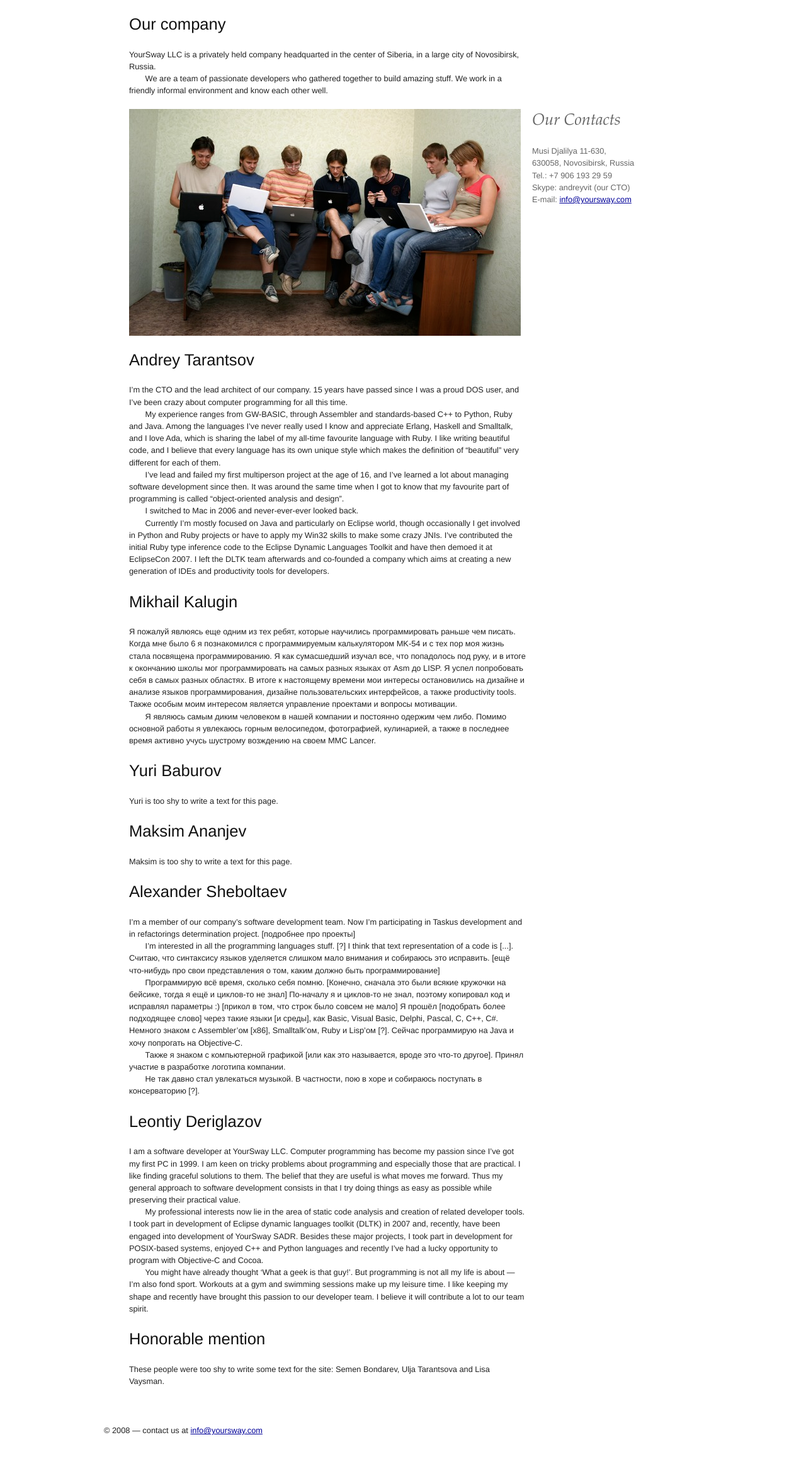
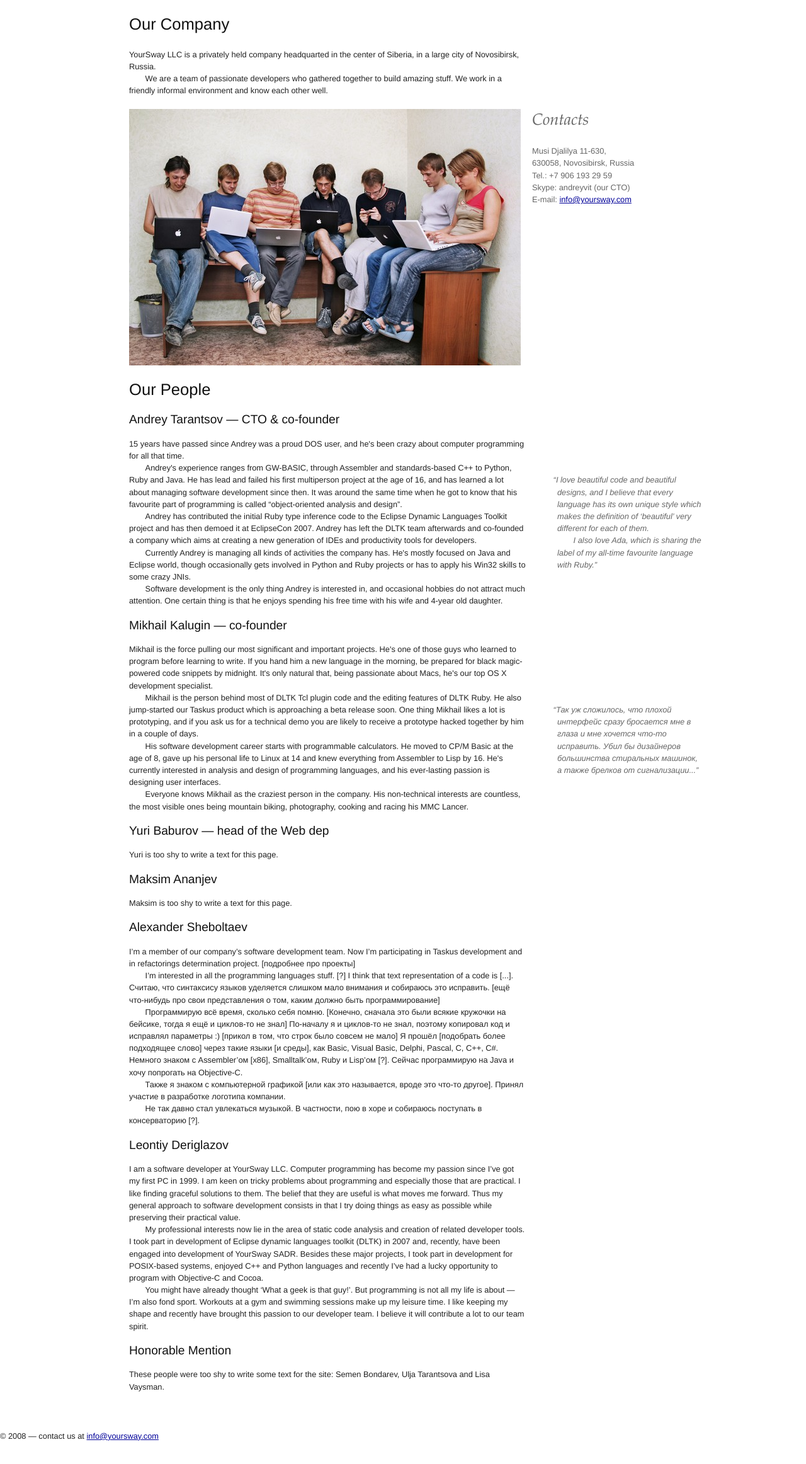
Before and after one commit to andreyvit/yoursway-site, a Django app: template templates/site/aboutus.html in a window 1280 px wide. Shown: the whole page at 63% size. Before the commit the page ends 2278 px from the top, so only its background shows below. Run offline with Django 3.2, Linux system fonts and the light colour scheme; the template is opened without the code that fills it, so the values that code supplies are empty.

Commit message:
More copywriting and design.

```diff
--- a/static/css/blueprint/plugins/fancy-type/fancy-type.css
+++ b/static/css/blueprint/plugins/fancy-type/fancy-type.css
@@ -8,7 +8,7 @@
 -------------------------------------------------------------- */
 
 /* Indentation instead of line shifts for sibling paragraphs. */
-   p + p { text-indent:2em; margin-top:-1.5em; }
+   p + p, p.sibling { text-indent:2em; margin-top:-1.5em; }
 
 /* Ornaments on first paragraph.
    Commented out by default. Use with care.
--- a/static/css/style.css
+++ b/static/css/style.css
@@ -140,7 +140,9 @@
 
 /* everything else -------------------------------- */
 
-blockquote { margin: 0px 20px; font-style: normal !important; }
+/*blockquote { margin: 0px 20px; font-style: normal !important; }*/
+
+blockquote.nomargin { margin-left: 0px; margin-right: 0px; }
 
 .success_story_sidebar { float: right; width: 400px; margin: 0px 0px 10px 30px; }
 
--- a/templates/site/aboutus.html
+++ b/templates/site/aboutus.html
@@ -5,7 +5,7 @@
 
 <div class="column prepend-1 span-16 append-7 last">
 
-<h2>Our company</h2>
+<h2>Our Company</h2>
 
 <p>YourSway LLC is a privately held company headquarted in the center of Siberia, in a large city of Novosibirsk, Russia.</p>
 
@@ -13,12 +13,14 @@
 
 </div>
 
+
+
 <div class="column prepend-1 span-16">
-  <p><img class="top" width="622" height="360" src="/images/aboutus/yoursway-team.jpg"></p>
+  <p><img class="top" width="622" height="407" src="/images/aboutus/yoursway-team.jpg"></p>
 </div>
 
 <div class="column span-7 last quiet">
-  <h2 class="alt">Our Contacts</h2>
+  <h2 class="alt">Contacts</h2>
   <p>Musi Djalilya 11-630,<br>
   630058, Novosibirsk, Russia<br>
 	Tel.: +7 906 193 29 59 <br>
@@ -27,35 +29,84 @@
   </p>
 </div>
 
+
+
 <div class="column prepend-1 span-16 append-7 last">
 
-<h2>Andrey Tarantsov</h2>
+<h2>Our People</h2>
 
-<p>I’m the CTO and the lead architect of our company. 15 years have passed since I was a proud DOS user, and I’ve been crazy about computer programming for all this time.</p>
+<h3>Andrey Tarantsov — CTO & co-founder</span></h3>
 
-<p>My experience ranges from GW-BASIC, through Assembler and standards-based C++ to Python, Ruby and Java. Among the languages I’ve never really used I know and appreciate Erlang, Haskell and Smalltalk, and I love Ada, which is sharing the label of my all-time favourite language with Ruby. I like writing beautiful code, and I believe that every language has its own unique style which makes the definition of “beautiful” very different for each of them.</p>
+  <p>15 years have passed since Andrey was a proud DOS user, and he's been crazy about computer programming for all that time.</p>
 
-<p>I’ve lead and failed my first multiperson project at the age of 16, and I’ve learned a lot about managing software development since then. It was around the same time when I got to know that my favourite part of programming is called “object-oriented analysis and design”.</p>
+</div>
 
-<p>I switched to Mac in 2006 and never-ever-ever looked back.</p>
 
-<p>Currently I’m mostly focused on Java and particularly on Eclipse world, though occasionally I get involved in Python and Ruby projects or have to apply my Win32 skills to make some crazy JNIs. I’ve contributed the initial Ruby type inference code to the Eclipse Dynamic Languages Toolkit and have then demoed it at EclipseCon 2007. I left the DLTK team afterwards and co-founded a company which aims at creating a new generation of IDEs and productivity tools for developers.</p>
 
-<h2>Mikhail Kalugin</h2>
+<div class="column prepend-1 span-16">
 
-<p>Я пожалуй явлюясь еще одним из тех ребят, которые научились программировать раньше чем писать. Когда мне было 6 я познакомился с программируемым калькулятором MK-54 и с тех пор моя жизнь стала посвящена программированию. Я как сумасшедший изучал все, что попадолось под руку, и в итоге к окончанию школы мог программировать на самых разных языках от Asm до LISP. Я успел попробовать себя в самых разных областях. В итоге к настоящему времени мои интересы остановились на дизайне и анализе языков программирования, дизайне пользовательских интерфейсов, а также productivity tools. Также особым моим интересом является управление проектами и вопросы мотивации.</p>
+  <p class="sibling">Andrey's experience ranges from GW-BASIC, through Assembler and standards-based C++ to Python, Ruby and Java. He has lead and failed his first multiperson project at the age of 16, and has learned a lot about managing software development since then. It was around the same time when he got to know that his favourite part of programming is called “object-oriented analysis and design”.</p>
 
-<p>Я являюсь самым диким человеком в нашей компании и постоянно одержим чем либо. Помимо основной работы я увлекаюсь горным велосипедом, фотографией, кулинарией, а также в последнее время активно учусь шустрому возждению на своем MMC Lancer.</p>
+  <p>Andrey has contributed the initial Ruby type inference code to the Eclipse Dynamic Languages Toolkit project and has then demoed it at EclipseCon 2007. Andrey has left the DLTK team afterwards and co-founded a company which aims at creating a new generation of IDEs and productivity tools for developers.</p>
 
-<h2>Yuri Baburov</h2>
+  <p>Currently Andrey is managing all kinds of activities the company has. He's mostly focused on Java and Eclipse world, though occasionally gets involved in Python and Ruby projects or has to apply his Win32 skills to some crazy JNIs.</p>
+
+  <p>Software development is the only thing Andrey is interested in, and occasional hobbies do not attract much attention. One certain thing is that he enjoys spending his free time with his wife and 4-year old daughter.</p>
+
+</div>
+
+<div class="column prepend-1 span-6 last">
+
+  <blockquote class="nomargin top bottom">
+    <p><span class="dquo">“</span>I love beautiful code and beautiful designs, and I believe that every language has its own unique style which makes the definition of ‘beautiful’ very different for each of them.</p>
+    <p>I also love Ada, which is sharing the label of my all-time favourite language with Ruby.”</p>
+  </blockquote>
+
+</div>
+
+
+
+<div class="column prepend-1 span-16 append-7 last">
+
+<h3>Mikhail Kalugin — co-founder</h3>
+
+  <p>Mikhail is the force pulling our most significant and important projects. He's one of those guys who learned to program before learning to write. If you hand him a new language in the morning, be prepared for black magic-powered code snippets by midnight. It's only natural that, being passionate about Macs, he's our top OS X development specialist.</p>
+
+</div>
+
+
+
+<div class="column prepend-1 span-16">
+
+  <p class="sibling">Mikhail is the person behind most of DLTK Tcl plugin code and the editing features of DLTK Ruby. He also jump-started our Taskus product which is approaching a beta release soon. One thing Mikhail likes a lot is prototyping, and if you ask us for a technical demo you are likely to receive a prototype hacked together by him in a couple of days.</p>
+
+  <p>His software development career starts with programmable calculators. He moved to CP/M Basic at the age of 8, gave up his personal life to Linux at 14 and knew everything from Assembler to Lisp by 16. He's currently interested in analysis and design of programming languages, and his ever-lasting passion is designing user interfaces.</p>
+
+  <p>Everyone knows Mikhail as the craziest person in the company. His non-technical interests are countless, the most visible ones being mountain biking, photography, cooking and racing his MMC Lancer.</p>
+
+</div>
+
+<div class="column prepend-1 span-6 last">
+
+  <blockquote class="nomargin top bottom">
+    <p><span class="dquo">“</span>Так уж сложилось, что плохой интерфейс сразу бросается мне в глаза и мне хочется что-то исправить. Убил бы дизайнеров большинства стиральных машинок, а также брелков от сигнализации...”</p>
+  </blockquote>
+
+</div>
+
+
+
+<div class="column prepend-1 span-16 append-7 last">
+
+  <h3>Yuri Baburov — head of the Web dep</h3>
 
   <p>Yuri is too shy to write a text for this page.</p>
 
-<h2>Maksim Ananjev</h2>
+  <h3>Maksim Ananjev</h3>
 
   <p>Maksim is too shy to write a text for this page.</p>
 
-<h2>Alexander Sheboltaev</h2>
+  <h3>Alexander Sheboltaev</h3>
 
   <p>I’m a member of our company’s software development team. Now I’m participating in Taskus development and in refactorings determination project. [подробнее про проекты]
 
@@ -67,7 +118,7 @@
 
   <p>Не так давно стал увлекаться музыкой. В частности, пою в хоре и собираюсь поступать в консерваторию [?].
 
-<h2>Leontiy Deriglazov</h2>
+  <h3>Leontiy Deriglazov</h3>
 
   <p>I am a software developer at YourSway LLC. Computer programming has become my passion since I’ve got my first PC in 1999. I am keen on tricky problems about programming and especially those that are practical. I like finding graceful solutions to them. The belief that they are useful is what moves me forward. Thus my general approach to software development consists in that I try doing things as easy as possible while preserving their practical value.</p>
 
@@ -75,8 +126,11 @@
 
   <p>You might have already thought ‘What a geek is that guy!’. But programming is not all my life is about — I’m also fond sport. Workouts at a gym and swimming sessions make up my leisure time. I like keeping my shape and recently have brought this passion to our developer team. I believe it will contribute a lot to our team spirit.</p>
 
-<h2>Honorable mention</h2>
+  <h3>Honorable Mention</h3>
 
   <p>These people were too shy to write some text for the site: Semen Bondarev, Ulja Tarantsova and Lisa Vaysman.</p>
 
+</div>
+
+
 {% endblock %}
--- a/templates/site/consulting/ide-features.html
+++ b/templates/site/consulting/ide-features.html
@@ -271,9 +271,9 @@
 
   <p>We can also handle any other features you might need from the IDE.</p>
 
-	<h2>An estimation</h2>
+	<h2><a name="estimation">An estimation</a></h2>
 
-	<p>Obviously, we know nothing about your language at this point. However we want to give you an idea of what to expect, so here's a <em>very rough</em> estimation assuming that:</p>
+	<p>We don't know a thing about your language at this point. However we want to give you an idea of what to expect, so here's a <em>very, very rough</em> estimation assuming that:</p>
 
 	<ul>
 	  <li>an IDE based on a slightly fixed Eclipse DLTK is okay for you;</li>
--- a/templates/site/consulting/iphone.html
+++ b/templates/site/consulting/iphone.html
@@ -15,9 +15,9 @@
 
 <div class="column prepend-1 span-15 append-7">
 
-  <p>Some people say, that iPhone as a software development platform is as important as Windows and Mac are. Looking at the growing App Store, we kinda share this feeling. So we’ve borrowed two of our software engineers to learn Cocoa Touch and get hands dirty on iPhone. This results in iTaskus approaching a beta stage soon.</p>
+  <p>They say iPhone is a software development platform of the same importance as Windows and Mac. Looking at the growing App Store we tend to share this feeling. So we have borrowed two of our software engineers to learn Cocoa Touch and get hands dirty on iPhone. This results in iTaskus approaching a beta stage soon.</p>
 
-  <p>A fun thing is that noone in the world can say “we’ve been on iPhone market for 5 years” or something like that. The platform is half a year old, and we’ve been working with it for a month.</p>
+  <p>A fun thing is that noone in the world can say “we’ve been on iPhone market for 5 years” or something like that. The platform is half a year old, and we’ve been working with it for a couple of months.</p>
 
   <p>What we can do is to promise to bring all our prior experience to iPhone and build a fantastic application for you.</p>
 
--- a/templates/site/consulting/overview.html
+++ b/templates/site/consulting/overview.html
@@ -13,7 +13,7 @@
 
 <p>Thinking of an <b>IDE</b> for your in-house language or other custom development tools?</p>
 
-<blockquote><p>We are the initial committers and contributors to the Eclipse Dynamic Languages Toolkit project. We know a hell lot about language tools, static analysis and type inferencing. Learn <a href="ide/">more about IDEs</a> or <a href="#contact">contact us</a>.</p></blockquote>
+<blockquote><p>We are the initial committers and contributors to the Eclipse Dynamic Languages Toolkit project. We know a hell lot about language tools, static analysis and type inferencing. Learn <a href="ide/">more about IDE development</a> or <a href="#contact">contact us</a>.</p></blockquote>
 
 <p>Looking for someone to build you a <b>Web</b> application or a <b>desktop</b> application for Mac and Windows? Or are you looking for both?</p>
 
--- a/templates/site/free.html
+++ b/templates/site/free.html
@@ -2,6 +2,8 @@
 {% block title %}Small tools by YourSway{% endblock %}
 
 {% block contents %}
+
+<div class="column prepend-1 span-14 append-9">
 
 <h1>No longer a pain in the ass:</h1>
 
@@ -79,5 +81,6 @@
 <p>Explore the existing issues, our future plans and file your bugs on <a href="http://yoursway.lighthouseapp.com/projects/15884-create-dmg/overview">public bug tracker on Lighthouse</a>.</p>
 <p>If you have any questions, feel free to ask them in <a href="http://livechat.yoursway.com/">our Live Chat</a> or just <a href="mailto:support@yoursway.com">mail us</a>.</p>
 
+</div>
 
 {% endblock %}
--- a/yshome/menu.py
+++ b/yshome/menu.py
@@ -53,8 +53,9 @@
 
 def menu(path):
     global_menu = [
-        globalmenuitem(name = 'home',    url = '',  icon = 'icon-yoursway.png', template = 'index', alt = 'Home'),
-        globalmenuitem(name = 'consulting', url = 'consulting/', icon = 'icon-consulting.png',  alt = 'About Us'),
+        # globalmenuitem(name = 'home',    url = '',  icon = 'icon-yoursway.png', template = 'index', alt = 'Home'),
+        # globalmenuitem(name = 'consulting', url = 'consulting/', icon = 'icon-consulting.png',  alt = 'Consulting'),
+        globalmenuitem(name = 'consulting', url = '', icon = 'icon-yoursway.png',  alt = 'YourSway'),
         # globalmenuitem(name = 'ide',     url = 'ide/', active = False, icon = 'icon-ide.png',      alt = 'YourSway IDE'),
         # globalmenuitem(name = 'taskus',  url = 'taskus/',  icon = 'icon-taskus.png',   alt = 'Taskus'),
         globalmenuitem(name = 'free', url = 'free/', icon = 'icon-free.png',  alt = 'Free Tools'),
```
Also changed, not shown: templates/site/consulting/ide.html (+5 -5 lines), templates/site/index.html (+17 -7 lines), static/images/aboutus/yoursway-team.jpg. Lines whose indentation alone changed are shown as unchanged.
